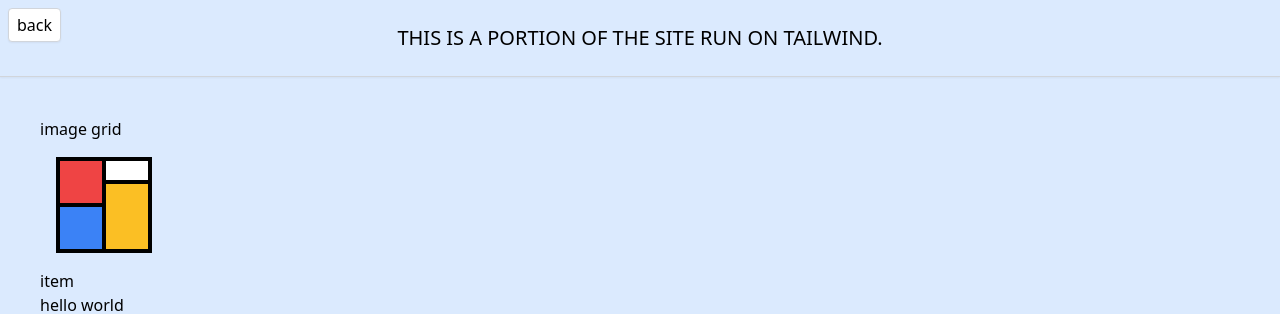
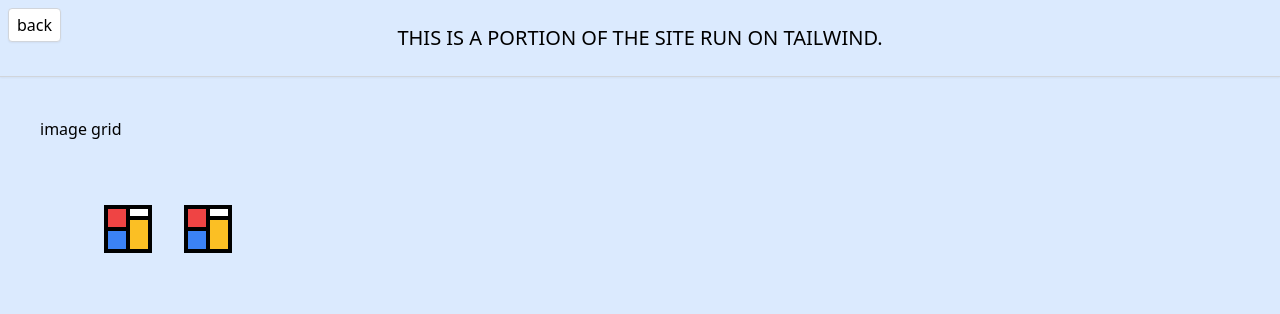
Before and after one commit to stujmar/css-animations, a website: page tailwind.html in a window 1280 px wide. Shown: the top 314 px of the page. Drawn offline with Linux system fonts and the light colour scheme.

Commit message:
[sm] made a tiny grid to use as a button, weird

```diff
--- a/tailwind.html
+++ b/tailwind.html
@@ -16,13 +16,23 @@
 
         <main class="grid">
             <a class="" href="./image-grid">image grid</a>
+            <div class="flex m-12">
+
                 <a  href="./mondrian"
-                class="h-24 w-24 m-4 border-4 border-black bg-black gap-1 grid grid-cols-4 grid-rows-4 hover:shadow-lg transition ease-in-out transform hover:scale-105">
+                class="h-12 w-12 m-4 border-4 border-black bg-black gap-1 grid grid-cols-4 grid-rows-4 hover:shadow-lg transition ease-in-out transform hover:scale-105">
                 <div class="bg-red-500 col-span-2 row-span-2"></div>
                 <div class="bg-white col-span-2"></div>
                 <div class="bg-yellow-400 col-span-2 row-span-3"></div>
                 <div class="bg-blue-500 col-span-2 row-span-2"></div>
             </a>
+            <a  href="./mondrian"
+            class="h-12 w-12 m-4 border-4 border-black bg-black gap-1 grid grid-cols-4 grid-rows-4 hover:shadow-lg transition ease-in-out transform hover:scale-105">
+            <div class="bg-red-500 col-span-2 row-span-2"></div>
+            <div class="bg-white col-span-2"></div>
+            <div class="bg-yellow-400 col-span-2 row-span-3"></div>
+            <div class="bg-blue-500 col-span-2 row-span-2"></div>
+        </a>
+    </div>
     </a>
             <div class="">item</div>
             hello world
```
Also changed, not shown: css/tailwind-out.css. Lines whose indentation alone changed are shown as unchanged.
